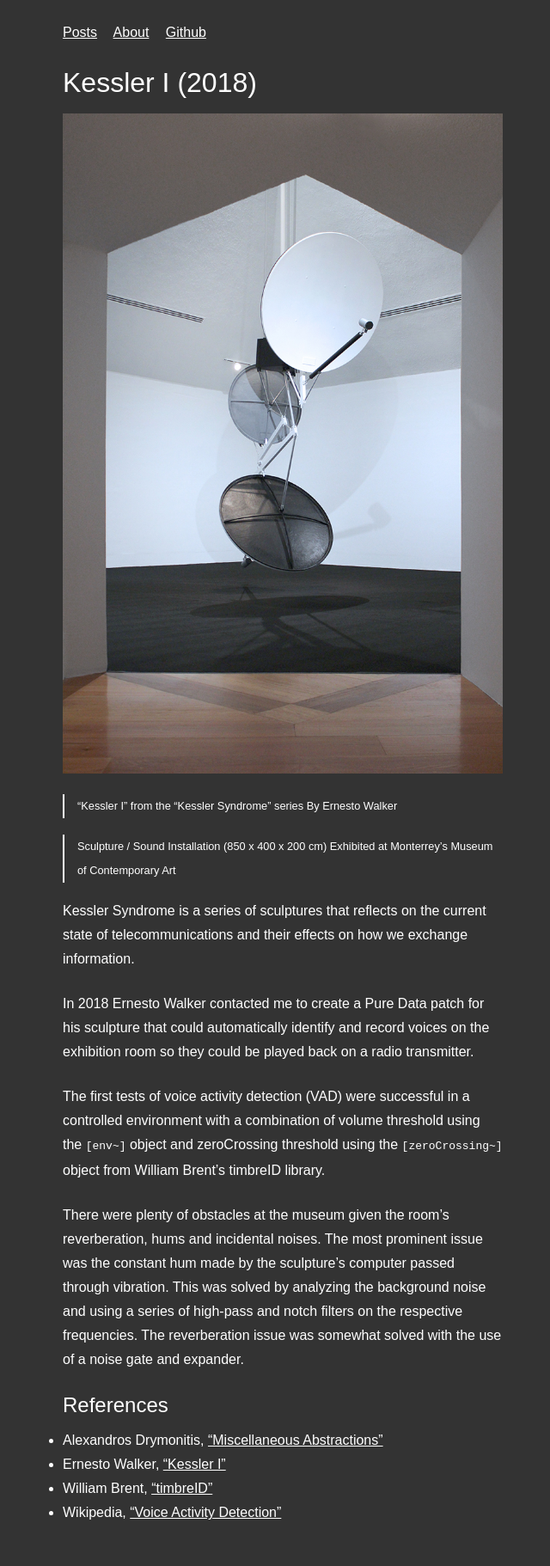
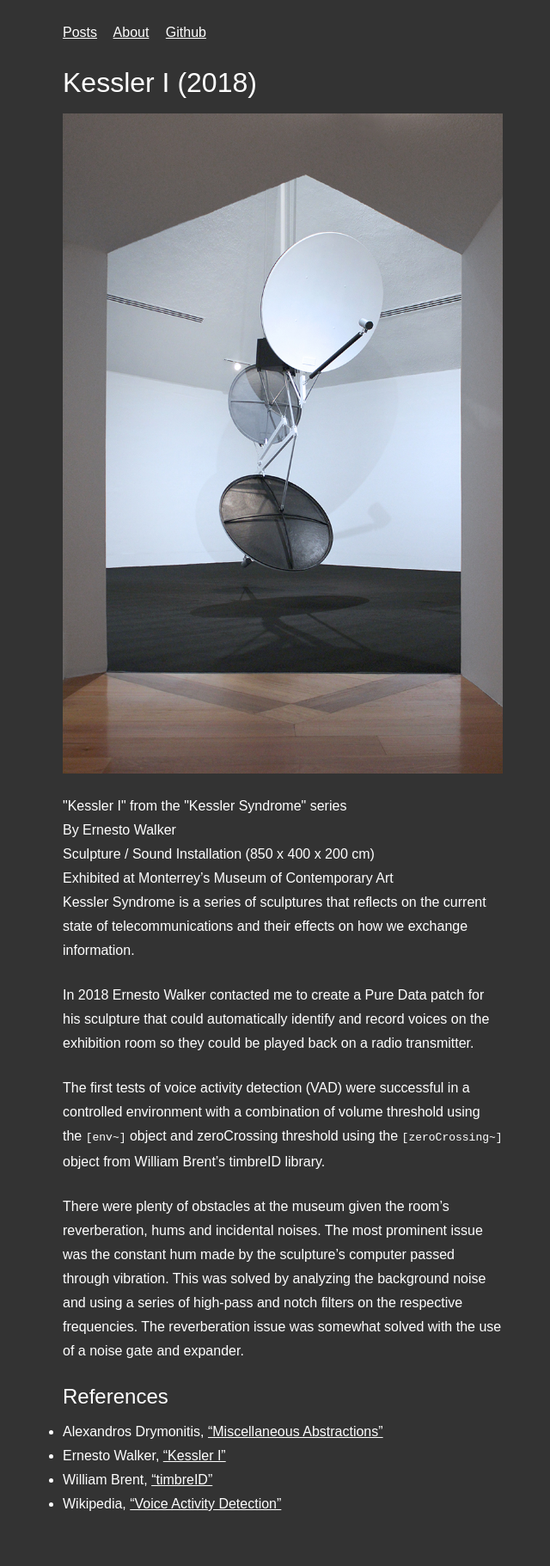
Before and after one commit to MikeMorenoAudio/mikemorenoaudio.github.io, a Jekyll site: the page built from _posts/2019-08-06-sound-installation-–-kessler-i.md, in a window 1280 px wide. Shown: the whole page at 86% size, without its empty margins (311-951 px from the left). Built offline with Jekyll 4.4.1, drawn with Linux system fonts in a browser that asks for light colours; nearby versions of some CDN libraries; some web fonts are replaced.

Commit message:
Update 2019-08-06-sound-installation-–-kessler-i.md

```diff
--- a/_posts/2019-08-06-sound-installation-–-kessler-i.md
+++ b/_posts/2019-08-06-sound-installation-–-kessler-i.md
@@ -6,11 +6,12 @@ tags: portfolio
 
 ![Kessler I](/assets/images/2019-08-06-kessler-i.jpg)
 
-> "Kessler I" from the "Kessler Syndrome" series
-> By Ernesto Walker
-
-> Sculpture / Sound Installation (850 x 400 x 200 cm)
-> Exhibited at Monterrey’s Museum of Contemporary Art
+<dl>
+  <dd>"Kessler I" from the "Kessler Syndrome" series<br>
+  By Ernesto Walker<br>
+  Sculpture / Sound Installation (850 x 400 x 200 cm)<br>
+  Exhibited at Monterrey’s Museum of Contemporary Art</dd>
+</dl>
 
 Kessler Syndrome is a series of sculptures that reflects on the current state of telecommunications and their effects on how we exchange information.
 
```
